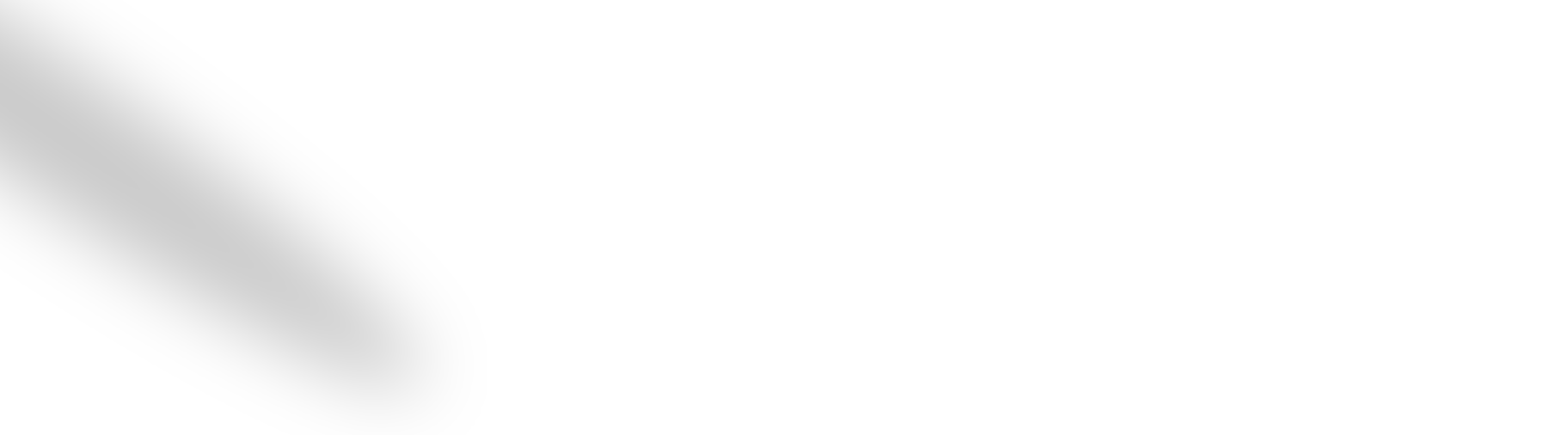
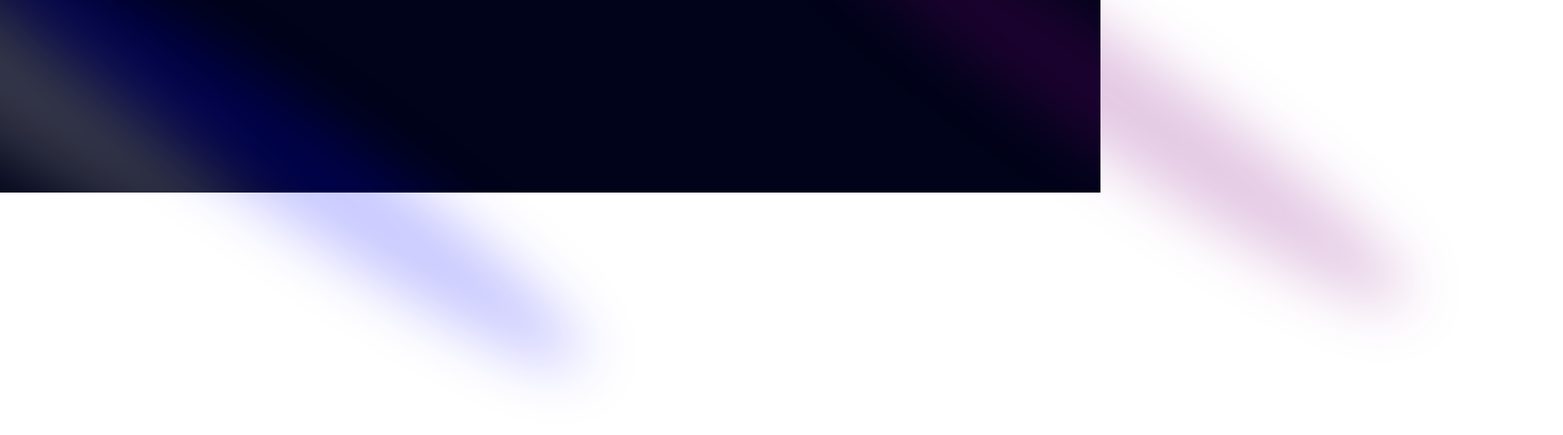
Before and after one commit to H3nry-T/Linear-, a Next.js app: page / in a window 1280 px wide. Shown: the top 506 px of the page at 86% size, 1818 px wide, since content can reach past the window. Built offline with nearby package versions, Linux system fonts and the light colour scheme.

Commit message:
beams added

```diff
--- a/src/components/Hero.tsx
+++ b/src/components/Hero.tsx
@@ -3,8 +3,12 @@
 
 export default function Hero() {
   return (
-    <section>
-      <Spotlight fill="black" />
+    <section className="pb-20 pt-36">
+      <div>
+        <Spotlight fill="white" className="-top-40 -left-10 md:-left-32 md:-top-20 h-screen"/>
+        <Spotlight fill="purple" className="top-10 left-full h-[80vh] w-[50vw]"/>
+        <Spotlight fill="blue" className="top-28 left-80 h-[80vh] w-[50vw]"/>
+      </div>
     </section>
   );
 }
```
